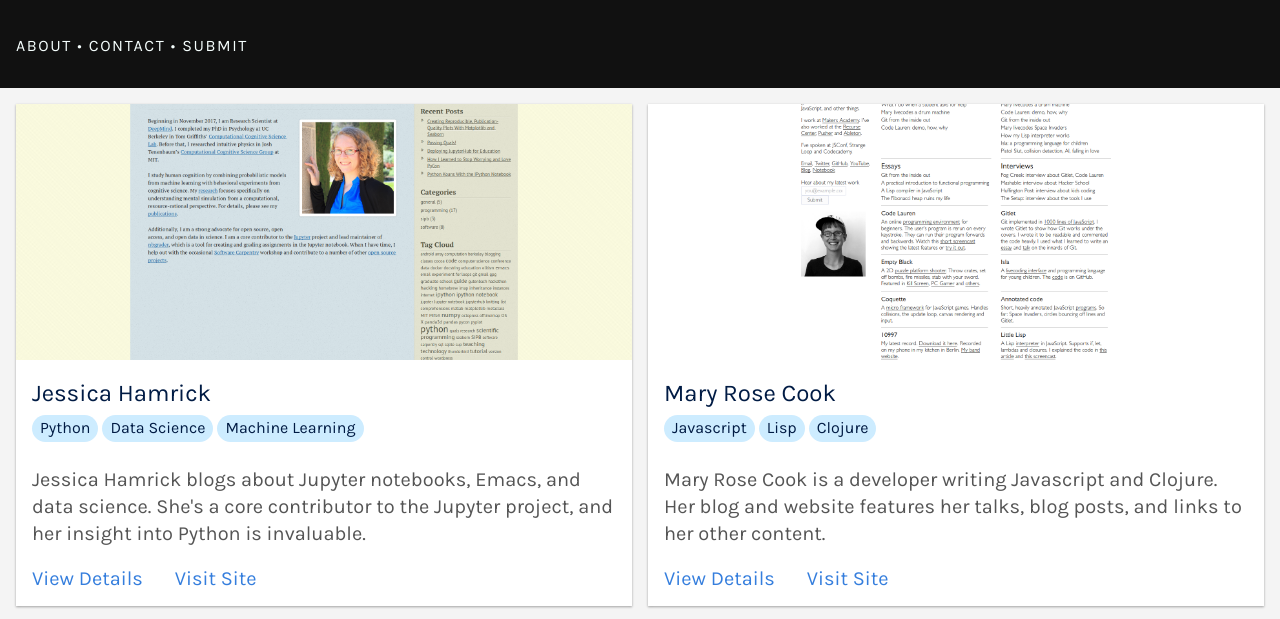
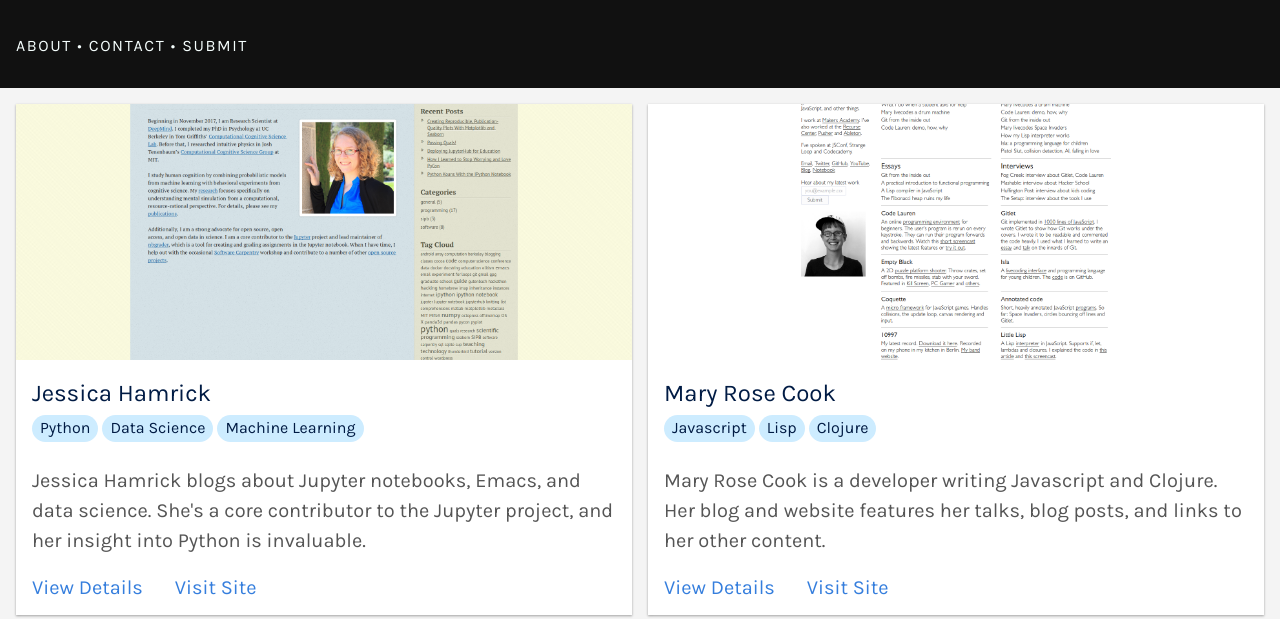
Before and after one commit to madelyneriksen/codebywomen, a Gatsby site: page / in a window 1280 px wide. Shown: the part 114-733 px from the top of the page. Built offline with nearby package versions, Linux system fonts and the light colour scheme; Gatsby itself is replaced by a stand-in of ours.

Commit message:
Updated stylesheet.

```diff
--- a/src/common/styles/custom.tachyons.css
+++ b/src/common/styles/custom.tachyons.css
@@ -1,5 +1,4 @@
 .sans-serif { font-family: 'Karla', sans-serif; }
-.lh-copy { line-height: 1.7rem; }
 .accent-font {
   font-family: 'Open Sans', sans-serif;
 }
```
